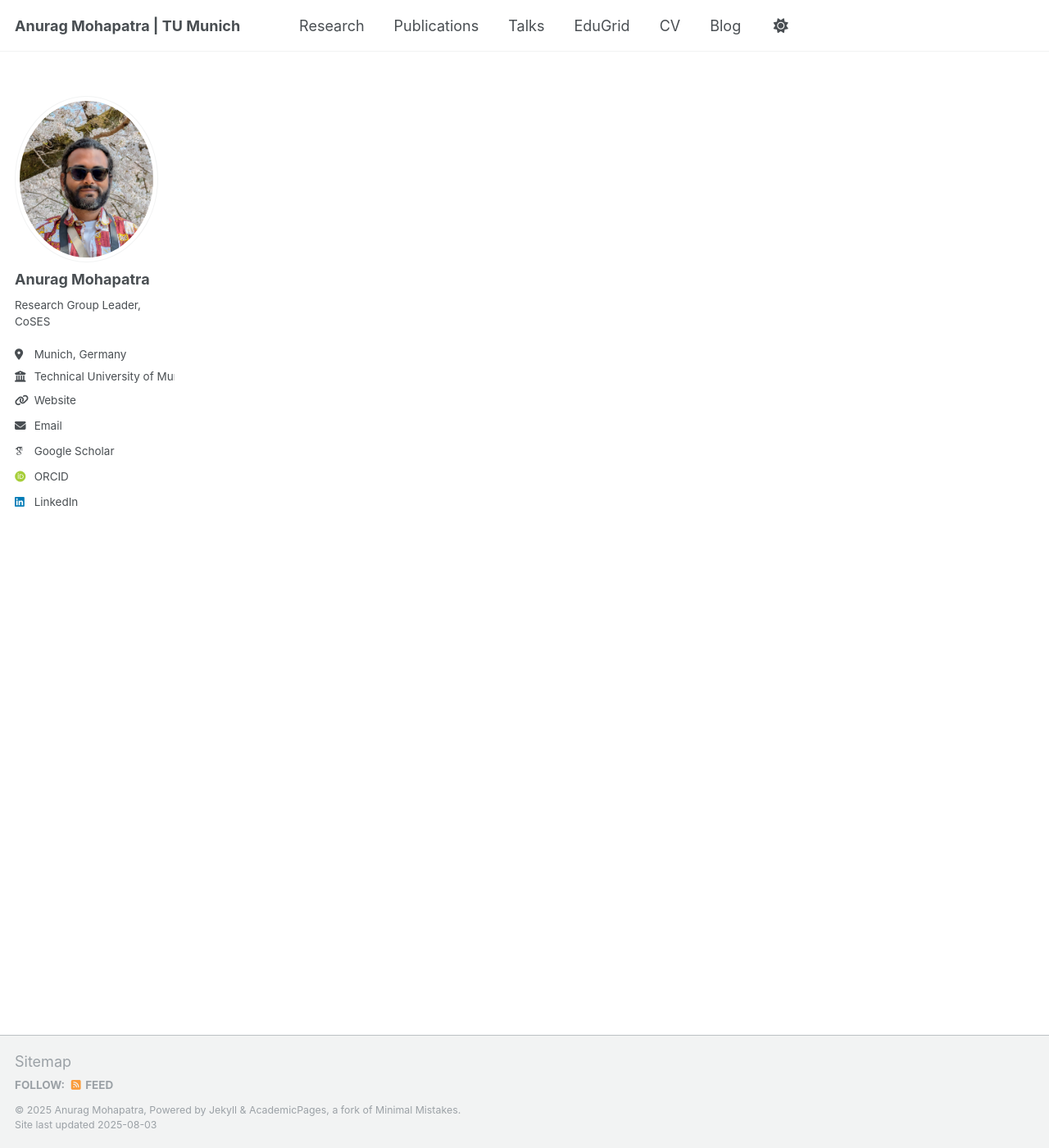
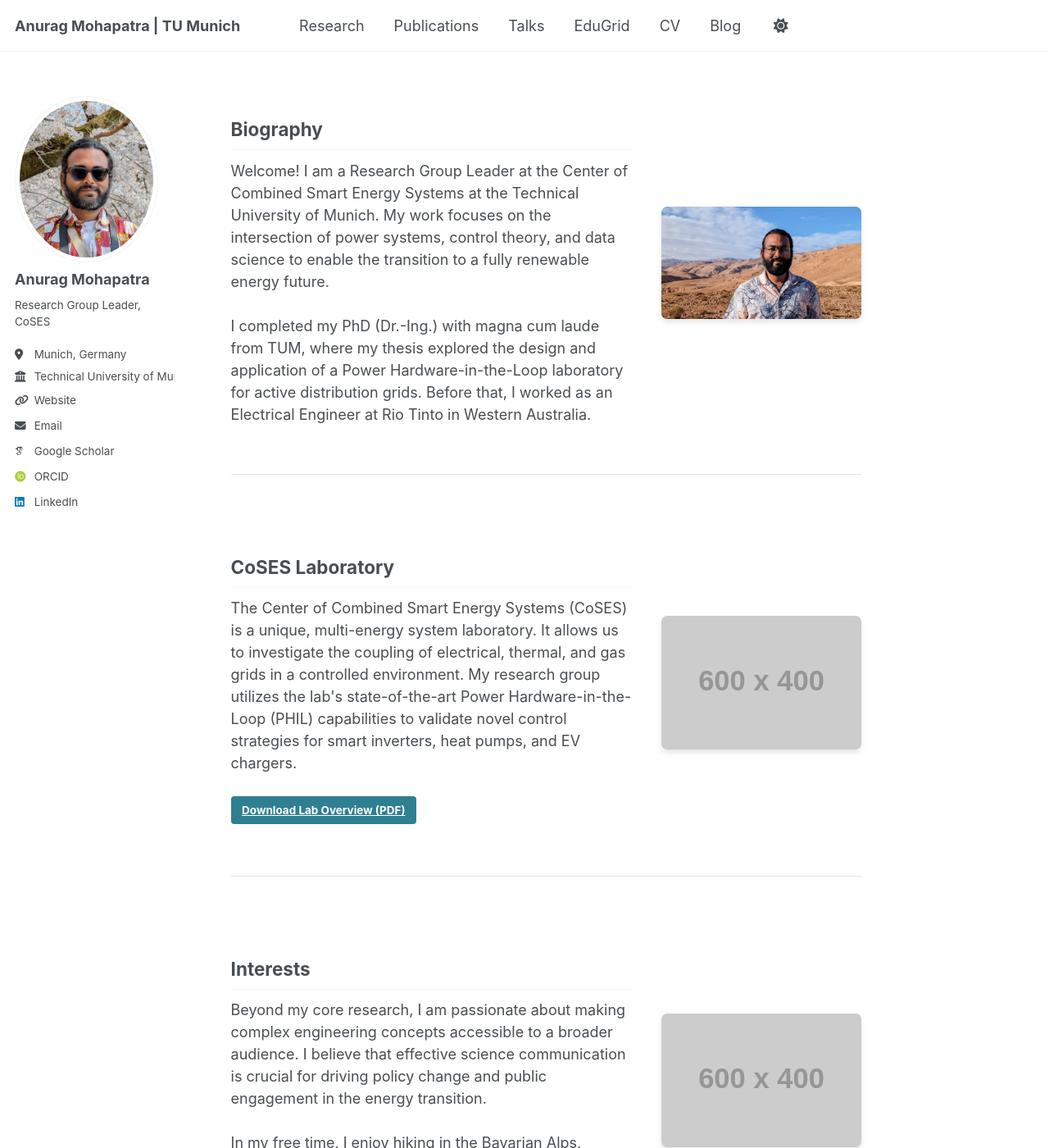
Before and after one commit to anuragmohapatra90/anuragmohapatra90.github.io, a Jekyll site: the page built from _pages/about.md, in a window 1280 px wide and 1400 px high. Shown: the whole window at 82% size. Built offline with Jekyll 4.4.1, drawn with Linux system fonts in a browser that asks for light colours; some web fonts are replaced; a script that is not in the unit is left out; some of the changed text lies outside the part shown.

Commit message:
Fxing the landing page V1

```diff
--- a/_pages/about.md
+++ b/_pages/about.md
@@ -6,3 +6,52 @@ redirect_from:
   - /about/
   - /about.html
 ---
+
+<!-- SECTION 1: BIOGRAPHY -->
+<div class="home-section">
+  <div class="home-text">
+    <h2>Biography</h2>
+    <p>
+      Welcome! I am a Research Group Leader at the Center of Combined Smart Energy Systems at the Technical University of Munich. My work focuses on the intersection of power systems, control theory, and data science to enable the transition to a fully renewable energy future.
+      <br><br>
+      I completed my PhD (Dr.-Ing.) with magna cum laude from TUM, where my thesis explored the design and application of a Power Hardware-in-the-Loop laboratory for active distribution grids. Before that, I worked as an Electrical Engineer at Rio Tinto in Western Australia.
+    </p>
+  </div>
+  <div class="home-image">
+    <!-- IMPORTANT: Replace this with the path to your photo in the /images/ folder -->
+    <img src="/images/Profile_header.jpeg" alt="A photo of Anurag Mohapatra">
+  </div>
+</div>
+
+<!-- SECTION 2: LABORATORY -->
+<div class="home-section">
+  <div class="home-text">
+    <h2>CoSES Laboratory</h2>
+    <p>
+      The Center of Combined Smart Energy Systems (CoSES) is a unique, multi-energy system laboratory. It allows us to investigate the coupling of electrical, thermal, and gas grids in a controlled environment. My research group utilizes the lab's state-of-the-art Power Hardware-in-the-Loop (PHIL) capabilities to validate novel control strategies for smart inverters, heat pumps, and EV chargers.
+      <br><br>
+      <!-- IMPORTANT: Replace this with the path to your PDF in the /files/ folder -->
+      <a href="/files/CoSES_Lab_Overview.pdf" class="btn btn--info">Download Lab Overview (PDF)</a>
+    </p>
+  </div>
+  <div class="home-image">
+    <!-- IMPORTANT: Replace this with the path to your lab photo in the /images/ folder -->
+    <img src="https://placehold.co/600x400/cccccc/ffffff?text=CoSES+Lab+Photo" alt="A photo of the CoSES Laboratory">
+  </div>
+</div>
+
+<!-- SECTION 3: INTERESTS -->
+<div class="home-section">
+  <div class="home-text">
+    <h2>Interests</h2>
+    <p>
+      Beyond my core research, I am passionate about making complex engineering concepts accessible to a broader audience. I believe that effective science communication is crucial for driving policy change and public engagement in the energy transition.
+      <br><br>
+      In my free time, I enjoy hiking in the Bavarian Alps, exploring new programming languages, and contributing to open-source projects that accelerate the adoption of renewable energy technologies.
+    </p>
+  </div>
+  <div class="home-image">
+    <!-- IMPORTANT: Replace this with a relevant photo in the /images/ folder -->
+    <img src="https://placehold.co/600x400/cccccc/ffffff?text=Interests+Photo" alt="A photo representing your interests">
+  </div>
+</div>
--- /dev/null
+++ b/_sass/layout/_home.scss
@@ -0,0 +1,47 @@
+/* ==========================================================================
+   Homepage Layout Styles
+   ========================================================================== */
+
+.home-section {
+  display: flex;
+  flex-wrap: wrap;
+  align-items: center;
+  margin-bottom: 3em;
+  padding-bottom: 2em;
+  border-bottom: 1px solid #e5e5e5;
+
+  &:last-child {
+    border-bottom: none;
+    margin-bottom: 0;
+  }
+}
+
+.home-text {
+  flex: 2; /* Allows text to take up more space */
+  min-width: 300px; /* Ensures text doesn't get too squished */
+  padding-right: 2em;
+}
+
+.home-image {
+  flex: 1;
+  min-width: 200px;
+  text-align: center;
+
+  img {
+    max-width: 100%;
+    border-radius: 7px;
+    box-shadow: 0 4px 6px rgba(0, 0, 0, 0.1);
+  }
+}
+
+/* Responsive layout for smaller screens */
+@media screen and (max-width: 768px) {
+  .home-section {
+    flex-direction: column;
+  }
+
+  .home-text {
+    padding-right: 0;
+    padding-bottom: 1.5em;
+  }
+}
--- a/assets/css/main.scss
+++ b/assets/css/main.scss
@@ -36,6 +36,7 @@
     "layout/archive",
     "layout/sidebar",
 	"layout/research",
+	"layout/home",
 
     "vendor/font-awesome/fontawesome",
     "vendor/font-awesome/solid",
```
Also changed, not shown: _pages/research.md (+2 -2 lines), images/Profile_header.jpeg (added).
